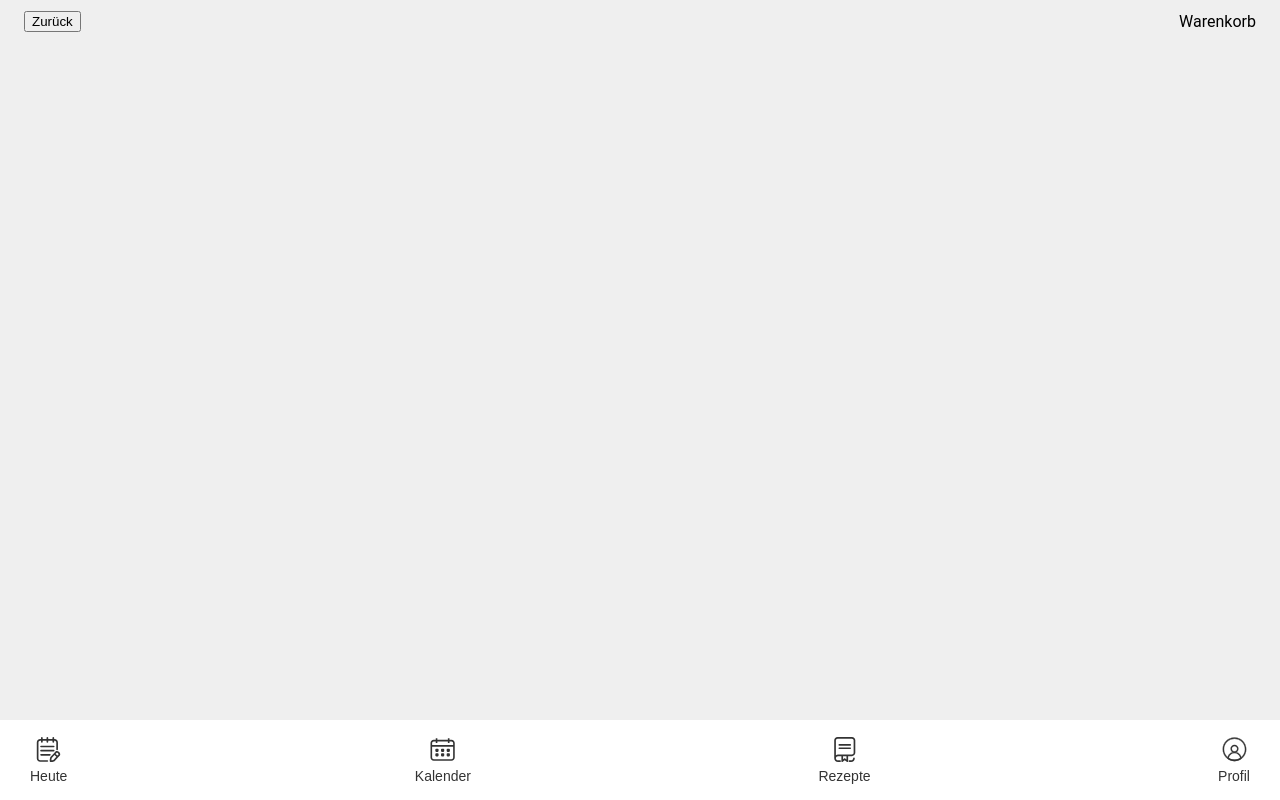
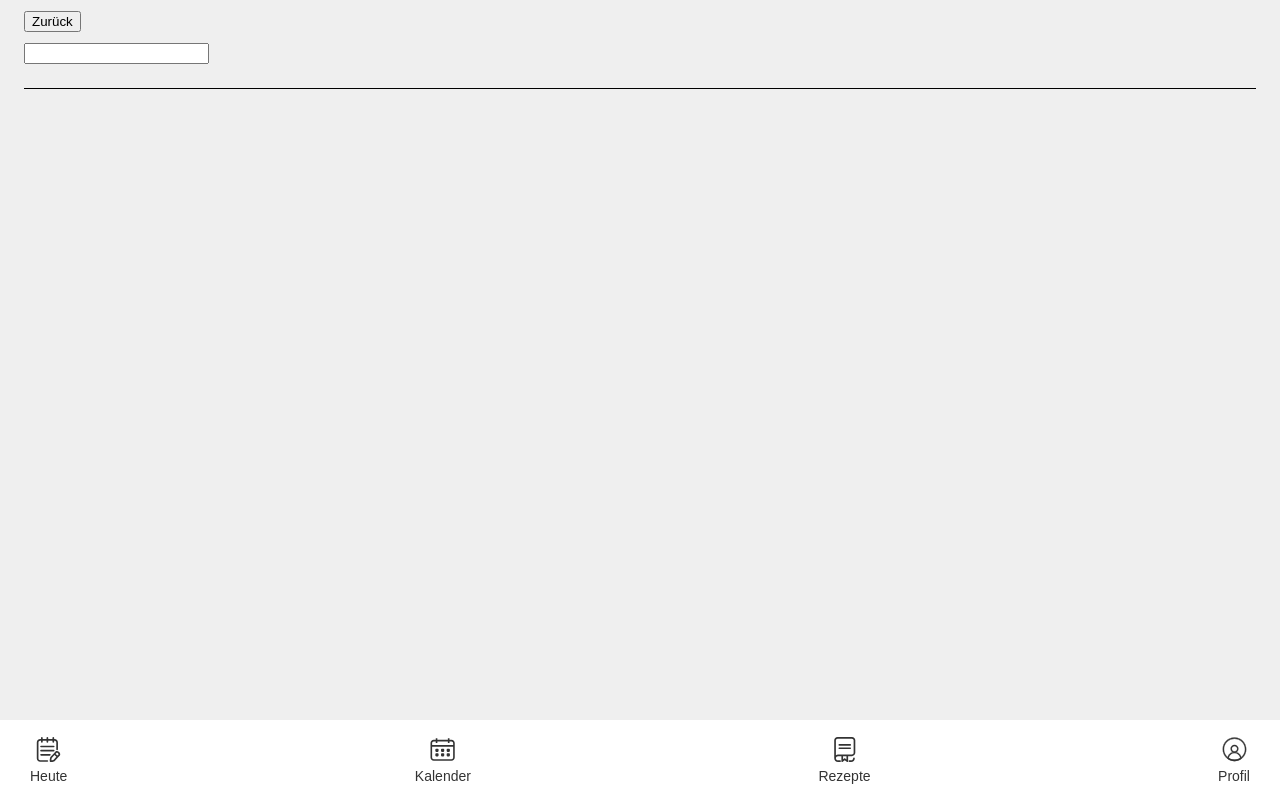
Before and after one commit to ingbeck/TrackMyMeal, a React (Vite) app in the folder frontend/: page /add-food-item in a window 1280 px wide. Built offline with nearby package versions, Linux system fonts and the light colour scheme; no server answers; the HTML template or start-up script is replaced by a standard one.

Commit message:
add Badge to show amount of added food items

```diff
--- a/frontend/src/components/OpenFoodFactsProductCard.tsx
+++ b/frontend/src/components/OpenFoodFactsProductCard.tsx
@@ -2,7 +2,8 @@ import {OpenFoodFactsProduct} from "../types/OpenFoodFactsProducts.ts";
 import "./OpenFoodFactsProductCard.css"
 
 type OpenFoodFactsProductCardProps = {
-    product : OpenFoodFactsProduct
+    product : OpenFoodFactsProduct,
+    onClickAddButton : () => void
 }
 export default function OpenFoodFactsProductCard(props: Readonly<OpenFoodFactsProductCardProps>) {
     return (
@@ -17,7 +18,7 @@ export default function OpenFoodFactsProductCard(props: Readonly<OpenFoodFactsPr
                         <label>100 g</label>
                     }
                 </div>
-                <button>+</button>
+                <button onClick={props.onClickAddButton}>+</button>
             </div>
             <div className={"card-body"}>
                 <label>{props.product.servingSize !== 0 ? props.product.nutriments.energyKcalServing : props.product.nutriments.energyKcal100g} kcal</label>
--- a/frontend/src/components/OpenFoodFactsProductsGallery.tsx
+++ b/frontend/src/components/OpenFoodFactsProductsGallery.tsx
@@ -2,7 +2,8 @@ import {OpenFoodFactsProducts} from "../types/OpenFoodFactsProducts.ts";
 import OpenFoodFactsProductCard from "./OpenFoodFactsProductCard.tsx";
 
 type OpenFoodFactsProductsGalleryProps ={
-    openFoodFactsProducts : OpenFoodFactsProducts | null
+    openFoodFactsProducts : OpenFoodFactsProducts | null,
+    onClickAddButton : () => void
 }
 
 export default function OpenFoodFactsProductsGallery(props: Readonly<OpenFoodFactsProductsGalleryProps>) {
@@ -10,7 +11,8 @@ export default function OpenFoodFactsProductsGallery(props: Readonly<OpenFoodFac
         <div>
             {props.openFoodFactsProducts !== null
                 ?
-                props.openFoodFactsProducts.products.map(product => product.name !== "" && <OpenFoodFactsProductCard product={product}/>)
+                props.openFoodFactsProducts.products.map(product => product.name !== "" && <OpenFoodFactsProductCard product={product}
+                                                                                                                     onClickAddButton={props.onClickAddButton}/>)
                 :
                 null
             }
--- a/frontend/src/pages/AddFoodItem.css
+++ b/frontend/src/pages/AddFoodItem.css
@@ -7,3 +7,11 @@
     justify-content: space-between;
     align-items: center;
 }
+
+.addfooditem-search-output{
+    margin-top: 24px;
+    padding: 8px 0 0 0;
+    display: flex;
+    flex-direction: column;
+    border-top: solid black 1px;
+}
--- a/frontend/src/pages/AddFoodItem.tsx
+++ b/frontend/src/pages/AddFoodItem.tsx
@@ -1,7 +1,18 @@
 import "./AddFoodItem.css"
 import {useNavigate} from "react-router-dom";
 import {AppUser} from "../types/AppUser.ts";
-import {useEffect} from "react";
+import {useEffect, useState} from "react";
+import SearchComponent from "../components/SearchComponent.tsx";
+import axios from "axios";
+import {OpenFoodFactsProducts} from "../types/OpenFoodFactsProducts.ts";
+import OpenFoodFactsProductsGallery from "../components/OpenFoodFactsProductsGallery.tsx";
+import {Badge} from "@mui/material";
+import SnackIcon from "../components/svg/meal-icons/SnackIcon.tsx";
+// @ts-ignore
+import {ReactJSXElement} from "@emotion/react/types/jsx-namespace";
+import BreakfastIcon from "../components/svg/meal-icons/BreakfastIcon.tsx";
+import LunchIcon from "../components/svg/meal-icons/LunchIcon.tsx";
+import DinnerIcon from "../components/svg/meal-icons/DinnerIcon.tsx";
 
 type AddFoodItemProps = {
     setCurrentRoute : (url:string) => void,
@@ -13,9 +24,26 @@ function AddFoodItem(props: Readonly<AddFoodItemProps>) {
     const navigate = useNavigate()
     const url = window.location.href;
 
+    const [searchText, setSearchText] = useState<string>("")
+    const [currentProducts, setCurrentProducts] = useState<OpenFoodFactsProducts | null>(null)
+    const [badgeCount, setBadgeCount] = useState<number>(0)
+
+
     useEffect(() => {
         props.setCurrentRoute(url)
     }, []);
+
+    useEffect(() => {
+        if(searchText !== ""){
+            fetchOpenFoodFactsProducts(searchText)
+        }
+    }, [searchText]);
+
+    function fetchOpenFoodFactsProducts(searchText : string){
+        axios.get("/api/openfoodfacts/" + searchText)
+            .then(response => setCurrentProducts(response.data))
+        console.log(currentProducts)
+    }
 
     function translateMealType(mealType : string) : string{
         switch (mealType){
@@ -30,7 +58,21 @@ function AddFoodItem(props: Readonly<AddFoodItemProps>) {
             default:
                 return ""
         }
+    }
 
+    function setBadgeIcon(mealType : string) : ReactJSXElement{
+        const iconSize:number = 32
+
+        switch (mealType){
+            case "BREAKFAST":
+                return <BreakfastIcon width={iconSize} height={iconSize}/>
+            case "LUNCH":
+                return <LunchIcon width={iconSize} height={iconSize}/>
+            case "DINNER":
+                return <DinnerIcon width={iconSize} height={iconSize}/>
+            case "SNACK":
+                return <SnackIcon width={iconSize} height={iconSize}/>
+        }
     }
 
     return (
@@ -38,7 +80,13 @@ function AddFoodItem(props: Readonly<AddFoodItemProps>) {
             <div className={"addfooditem-header-wrapper"}>
                 <button onClick={() => navigate("/home/"+props.appUser.id)}>Zurück</button>
                 <h1>{translateMealType(props.mealType)}</h1>
-                <label>Warenkorb</label>
+                <Badge badgeContent={badgeCount} color="primary">
+                    {setBadgeIcon(props.mealType)}
+                </Badge>
+            </div>
+            <SearchComponent handleSearchText={setSearchText}/>
+            <div className={"addfooditem-search-output"}>
+                {searchText !== "" && <OpenFoodFactsProductsGallery openFoodFactsProducts={currentProducts} onClickAddButton={() => setBadgeCount(badgeCount+1)}/>}
             </div>
         </div>
     );
```
